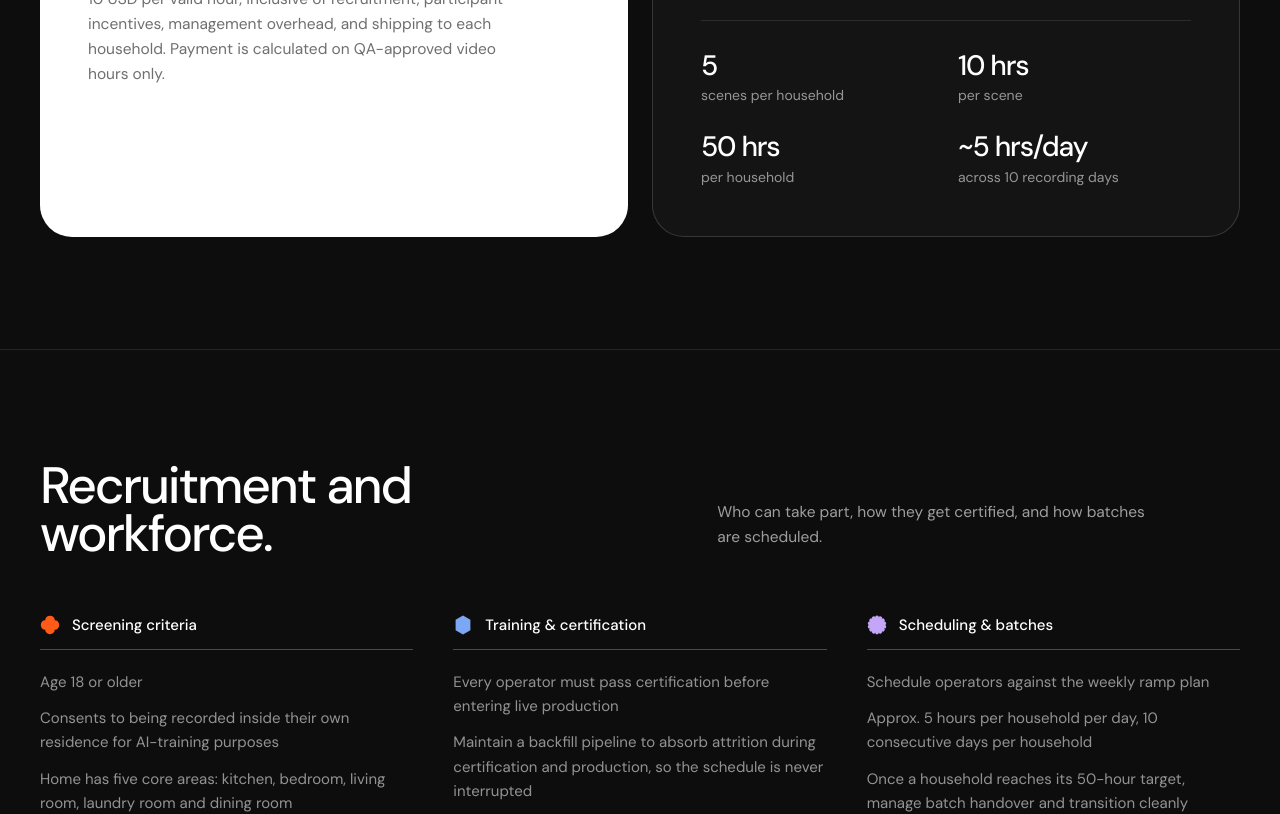
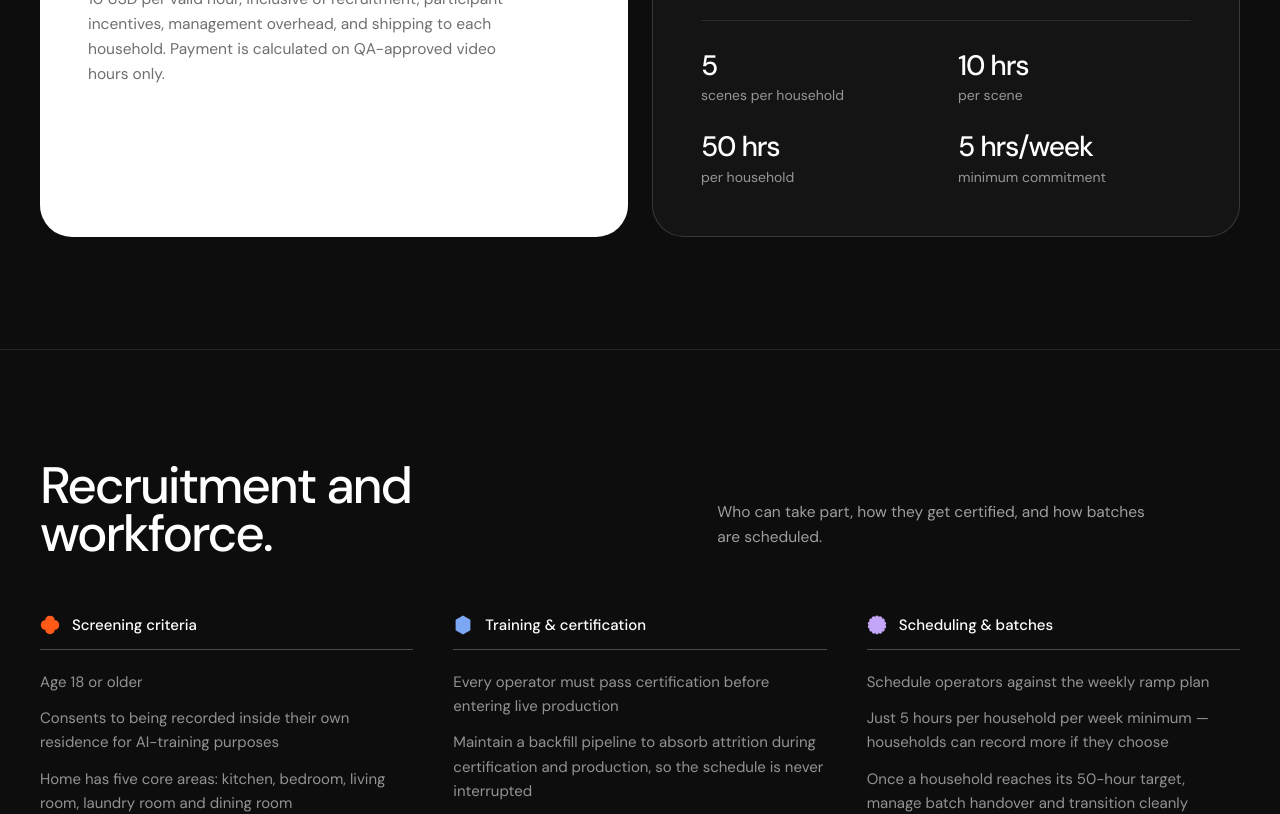
Before and after one commit to TwinLanterns/main-site, a Next.js app: page /partner/gopro in a window 1280 px wide. Shown: the part 1060-1874 px from the top of the page. Built offline with nearby package versions, Linux system fonts and the light colour scheme.

Commit message:
fix: correct hours

```diff
--- a/app/partner/gopro/page.tsx
+++ b/app/partner/gopro/page.tsx
@@ -25,7 +25,7 @@ const householdMath = [
   ["5", "scenes per household"],
   ["10 hrs", "per scene"],
   ["50 hrs", "per household"],
-  ["~5 hrs/day", "across 10 recording days"],
+  ["5 hrs/week", "minimum commitment"],
 ];
 
 const recruitment = [
@@ -56,7 +56,7 @@ const recruitment = [
     color: "text-lilac",
     points: [
       "Schedule operators against the weekly ramp plan",
-      "Approx. 5 hours per household per day, 10 consecutive days per household",
+      "Just 5 hours per household per week minimum — households can record more if they choose",
       "Once a household reaches its 50-hour target, manage batch handover and transition cleanly",
     ],
   },
```
